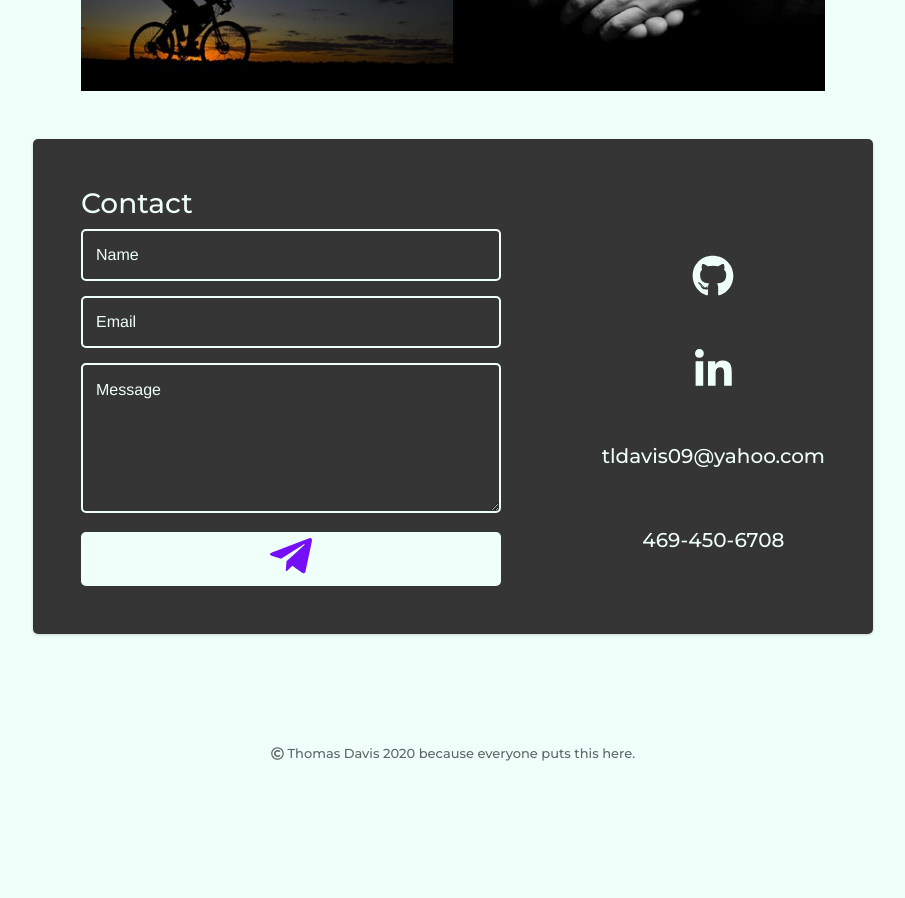
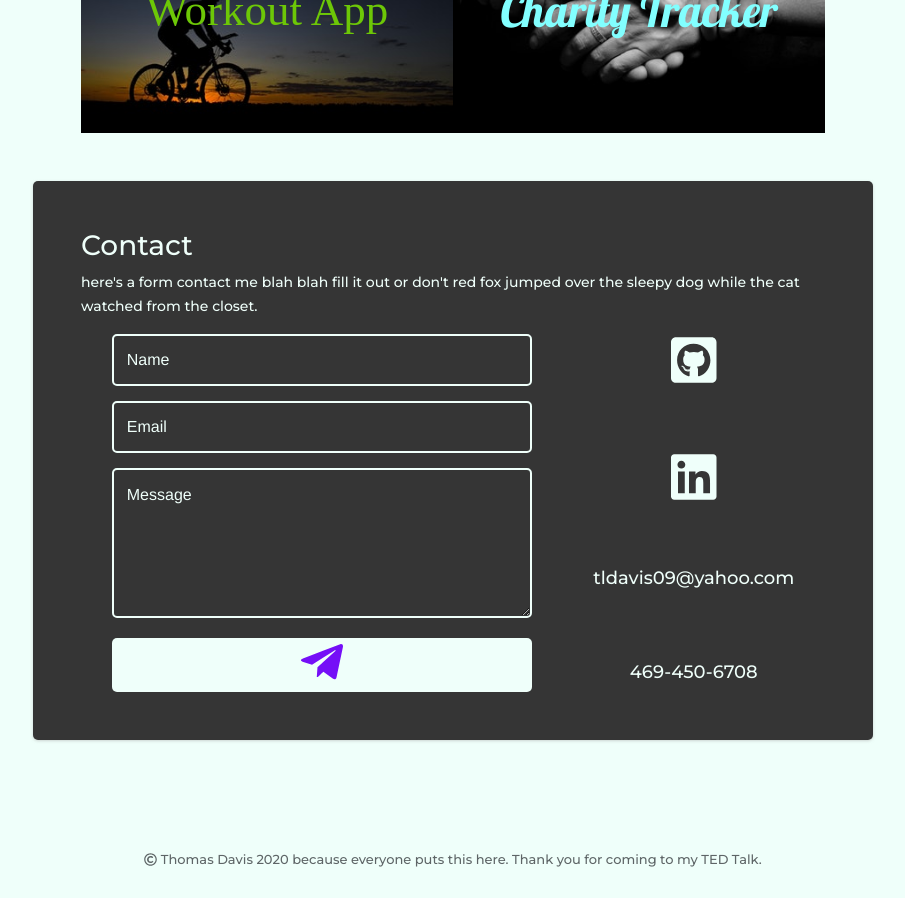
Before and after one commit to tldav/portfolio, a React (Create React App) app: page / in a window 1280 px wide. Shown: the part 1560-2458 px from the top of the page, without its empty margins (187-1092 px from the left). Before the commit the page ends 2353 px from the top, so only its background shows below. Built offline with nearby package versions, Linux system fonts and the light colour scheme; a web font is replaced by a local one.

Commit message:
cleaned up the App.css file by separating into other stylesheets. Made some changes to the contact form but still need to decide on medium and small screen size formatting.

```diff
--- a/package.json
+++ b/package.json
@@ -15,6 +15,7 @@
 		"react-animated-burgers": "^1.2.8",
 		"react-dom": "^16.13.1",
 		"react-focus-lock": "^2.4.1",
+		"react-router-dom": "^5.2.0",
 		"react-scripts": "3.4.1",
 		"styled-components": "^5.1.1"
 	},
--- a/src/components/Contact.jsx
+++ b/src/components/Contact.jsx
@@ -5,8 +5,14 @@ import {
 	faGithub,
 	faLinkedin,
 	faLinkedinIn,
-	faGit
+	faGithubSquare
 } from "@fortawesome/free-brands-svg-icons";
+import {
+	faSquare,
+	faCircle,
+	faChevronDown
+} from "@fortawesome/free-solid-svg-icons";
+import "../stylesheets/Contact.css";
 
 const Contact = () => {
 	const [status, setStatus] = useState("");
@@ -31,6 +37,11 @@ const Contact = () => {
 	return (
 		<div className="stage dark" id="contact">
 			<h1>Contact </h1>
+			<p>
+				here's a form contact me blah blah fill it out or don't red fox
+				jumped over the sleepy dog while the cat watched from the
+				closet.{" "}
+			</p>
 			<div className="contact-flex-container">
 				<form
 					className="contact-form"
@@ -38,6 +49,7 @@ const Contact = () => {
 					action="https://formspree.io/xleppyja"
 					method="POST"
 				>
+					{/* <p>here's a form contact me blah</p> */}
 					{/* <label htmlFor="name">Name</label> */}
 					<input
 						className="input-style"
@@ -84,17 +96,45 @@ const Contact = () => {
 						<p className="error">Email is required.</p>
 					)}
 				</form>
+
 				<div className="contact-info-flex-container">
+					{/* <p>Or find me around</p> */}
+					{/* <FontAwesomeIcon
+						className="contact-icons absol purple layer-2 square"
+						icon={faSquare}
+					/> */}
 					<FontAwesomeIcon
-						className="contact-icons"
-						icon={faGithub}
+						className="contact-icons absol white layer-1 github"
+						icon={faGithubSquare}
+						onClick={() =>
+							window.open(
+								"https://www.github.com/tldav",
+								"_blank"
+							)
+						}
 					/>
 					<FontAwesomeIcon
 						className="contact-icons"
-						icon={faLinkedinIn}
+						icon={faLinkedin}
+						onClick={() =>
+							window.open(
+								"https://www.linkedin.com/in/tldav/",
+								"_blank"
+							)
+						}
 					/>
-					<h5>tldavis09@yahoo.com</h5>
-					<h5>469-450-6708</h5>
+					{/* <a
+						href="https://www.linkedin.com/in/tldav/"
+						target="_blank"
+						rel="noopener noreferrer"
+					>
+						<FontAwesomeIcon
+							className="contact-icons"
+							icon={faLinkedin}
+						/>
+					</a> */}
+					<h6>tldavis09@yahoo.com</h6>
+					<h6>469-450-6708</h6>
 				</div>
 			</div>
 		</div>
--- a/src/components/Footer.jsx
+++ b/src/components/Footer.jsx
@@ -6,7 +6,7 @@ const Footer = () => {
 	return (
 		<div className="footer stage">
 			<FontAwesomeIcon icon={faCopyright} /> Thomas Davis 2020 because
-			everyone puts this here.
+			everyone puts this here. Thank you for coming to my TED Talk.
 		</div>
 	);
 };
--- a/src/components/SmallNav.jsx
+++ b/src/components/SmallNav.jsx
@@ -1,5 +1,4 @@
 import React, { useState, useRef } from "react";
-import Hamburger from "./Hamburger";
 import Burger from "./Burger";
 import FocusLock from "react-focus-lock";
 import Menu from "./Menu";
--- a/src/components/Temp.jsx
+++ b/src/components/Temp.jsx
@@ -3,6 +3,7 @@ import React from "react";
 const Temp = () => {
 	return (
 		<div className="stage" id="temp">
+			<h1>About</h1>
 			<p>
 				Lorem, ipsum dolor sit amet consectetur adipisicing elit. Optio
 				repellat accusamus dignissimos assumenda possimus dolorum ad
--- a/src/components/Tools.jsx
+++ b/src/components/Tools.jsx
@@ -6,6 +6,7 @@ import {
 	faJs,
 	faNodeJs
 } from "@fortawesome/free-brands-svg-icons";
+import "../stylesheets/Tools.css";
 
 const Tools = ({ element }) => {
 	const [isDestkop, setDesktop] = useState(window.innerWidth > 360);
--- a/src/stylesheets/App.css
+++ b/src/stylesheets/App.css
@@ -17,6 +17,8 @@ body {
 p {
 	line-height: 1.71429;
 	font-size: 14px;
+	color: black;
+	color: rgb(53, 53, 53);
 }
 h1 {
 	font-size: 28px;
@@ -64,15 +66,6 @@ html {
 	padding: 48px;
 }
 
-#temp {
-	/* background-color: #e3f2ff; */
-	/* background-color: rgb(53, 53, 53);
-	color: white; */
-	/* background-color: #ecebf3; */
-}
-.intro {
-	/* background-color: #ECEBF3; */
-}
 .intro h1 {
 	display: inline;
 }
@@ -82,6 +75,10 @@ html {
 	color: #effffa;
 	border-radius: 5px;
 	box-shadow: rgba(172, 172, 172, 0.5) 0px 1px 3px 0px;
+}
+
+.dark p {
+	color: #effffa;
 }
 
 /* NAVIGATION */
@@ -108,17 +105,6 @@ html {
 		transform: translateY(0rem);
 	}
 }
-
-/* .hamburger {
-	background-color: #effffa;
-	z-index: 100;
-	border: none;
-}
-
-.hamburger button:focus {
-	box-shadow: inset 0 0 0 black, 0 0 3px 1px #750ff7;
-	box-shadow: #750ff7 0px 1px 3px 0px;
-} */
 
 /* Negative 170 will be used if i decide to use the left navbar instead of the right.  */
 .side-nav {
@@ -147,7 +133,13 @@ html {
 }
 .nav-style a:hover {
 	color: black;
+	color: rgb(53, 53, 53);
 }
+
+.pap {
+	color: rgb(53, 53, 53);
+}
+
 .nav-style a:hover ~ .pap {
 	color: #750ff7;
 }
@@ -171,145 +163,6 @@ html {
 .small-nav button {
 	z-index: 100;
 	margin: 5px;
-}
-
-/* TOOLS SECTION  */
-.tools-p {
-	font-size: 16px;
-	text-align: center;
-}
-.tools-list {
-	display: flex;
-	justify-content: space-around;
-	flex-flow: row wrap;
-}
-
-@media (max-width: 480px) {
-	.tools-list {
-		justify-content: space-between;
-	}
-}
-.react-icon {
-	color: #4bd8eb;
-}
-.js-icon {
-	color: #f7e030;
-}
-.git-icon {
-	color: #de4c36;
-}
-.node-icon {
-	color: #8cc84b;
-}
-.tools-icons {
-	display: flex;
-	justify-content: space-around;
-	flex-flow: row wrap;
-	font-size: 84px;
-	margin-top: 30px;
-}
-@media (max-width: 478px) {
-	.tools-icons {
-		justify-content: space-between;
-		font-size: 70px;
-	}
-}
-@media (max-width: 347px) {
-	.tools-icons {
-		font-size: 60px;
-	}
-}
-/* CONTACT SECTION */
-#contact {
-}
-
-.contact-flex-container {
-	display: flex;
-	justify-content: space-between;
-	flex-flow: row wrap;
-}
-.contact-form {
-	max-width: 420px;
-}
-
-.input-style {
-	color: #effffa;
-	font-family: Helvetica, Arial, sans-serif;
-	font-weight: 500;
-	font-size: 16px;
-	border-radius: 5px;
-	line-height: 22px;
-	background-color: transparent;
-	border: 2px solid #effffa;
-	transition: all 0.3s;
-	padding: 13px;
-	margin-bottom: 15px;
-	width: 100%;
-	box-sizing: border-box;
-	outline: 0;
-}
-
-.input-style:focus {
-	border: 2px solid #750ff7;
-}
-
-.contact-form textarea {
-	height: 150px;
-	line-height: 150%;
-	resize: vertical;
-}
-
-.input-style::placeholder {
-	color: #effffa;
-	opacity: 1;
-}
-
-.send-button {
-	font-family: "Montserrat", Arial, Helvetica, sans-serif;
-	width: 100%;
-	border-radius: 5px;
-	border: 0;
-	background-color: #effffa;
-	color: #750ff7;
-	font-size: 24px;
-	transition: all 0.3s;
-	margin-top: -4px;
-	font-weight: 700;
-}
-.send-button:hover {
-	background-color: #750ff7;
-	color: #effffa;
-}
-
-.success {
-	color: rgb(50, 218, 50);
-	font-size: 18px;
-	font-weight: bolder;
-	text-align: center;
-}
-.error {
-	font-weight: bolder;
-	color: rgb(255, 0, 0);
-	font-size: 18px;
-	text-align: center;
-}
-
-.contact-info-flex-container {
-	display: flex;
-	text-align: center;
-	justify-content: space-around;
-	flex-flow: column wrap;
-}
-
-.contact-icons {
-	font-size: 42px;
-	transition: all 0.2s ease-in-out;
-	margin: 0 auto;
-	color: #effffa;
-}
-
-.contact-icons:hover {
-	transform: scale(1.25);
 }
 
 /* FOOTER SECTION  */
@@ -356,3 +209,5 @@ html {
 		display: none;
 	}
 }
+
+/* 687px is break point for the contact section */
--- /dev/null
+++ b/src/stylesheets/Contact.css
@@ -0,0 +1,197 @@
+/* CONTACT SECTION */
+
+.contact-flex-container {
+	display: flex;
+	justify-content: space-around;
+	flex-flow: row wrap;
+}
+.contact-form {
+	max-width: 420px;
+}
+
+.input-style {
+	color: #effffa;
+	font-family: Helvetica, Arial, sans-serif;
+	font-weight: 500;
+	font-size: 16px;
+	border-radius: 5px;
+	line-height: 22px;
+	background-color: transparent;
+	border: 2px solid #effffa;
+	transition: all 0.3s;
+	padding: 13px;
+	margin-bottom: 15px;
+	width: 100%;
+	box-sizing: border-box;
+	outline: 0;
+}
+
+.input-style:focus {
+	border: 2px solid #750ff7;
+}
+
+.contact-form textarea {
+	height: 150px;
+	line-height: 150%;
+	resize: vertical;
+}
+
+.input-style::placeholder {
+	color: #effffa;
+	opacity: 1;
+}
+
+.send-button {
+	font-family: "Montserrat", Arial, Helvetica, sans-serif;
+	width: 100%;
+	border-radius: 5px;
+	border: 0;
+	background-color: #effffa;
+	color: #750ff7;
+	font-size: 24px;
+	transition: all 0.3s;
+	margin-top: -4px;
+	font-weight: 700;
+}
+.send-button:hover {
+	background-color: #750ff7;
+	color: #effffa;
+}
+
+.success {
+	color: rgb(50, 218, 50);
+	font-size: 18px;
+	font-weight: bolder;
+	text-align: center;
+}
+.error {
+	font-weight: bolder;
+	color: rgb(255, 0, 0);
+	font-size: 18px;
+	text-align: center;
+}
+
+.contact-info-flex-container {
+	display: flex;
+	text-align: center;
+	justify-content: space-between;
+	flex-flow: column wrap;
+}
+
+.contact-icons {
+	font-size: 52px;
+	transition: all 0.2s ease-in-out;
+	margin: 0 auto;
+	color: #effffa;
+	cursor: pointer;
+}
+
+.contact-icons:hover {
+	transform: scale(1.25);
+	/* color: purple; */
+}
+
+.contact-info-flex-container h6 {
+	font-size: 18px;
+}
+
+@media (max-width: 430px) {
+	.contact-icons {
+		font-size: 38px;
+	}
+
+	.send-button {
+		font-size: 20px;
+	}
+}
+
+@media (max-width: 687px) {
+	.contact-flex-container {
+		flex-flow: column-reverse wrap;
+	}
+	.contact-form {
+		margin: auto;
+	}
+	.contact-info-flex-container {
+		flex-flow: row wrap;
+		/* text-align: left; */
+		justify-content: space-between;
+		padding: 40px 0;
+		align-items: center;
+	}
+	.contact-icons {
+		/* margin: 0 auto; */
+		/* padding: 20px; */
+	}
+
+	.contact-info-flex-container h6 {
+		margin: 0 auto;
+		/* padding-top: 20px; */
+	}
+}
+
+/* next breakpoint? 467 is when the row first wraps  ----- 525 is next breakpoint? i think  */
+
+@media (max-width: 705px) and (min-width: 688px) {
+	.contact-flex-container {
+		justify-content: space-between;
+	}
+}
+
+.square {
+	/* margin-left: -20%; */
+	color: rgb(53, 53, 53);
+	/* z-index: -1; */
+}
+
+.square:hover {
+	color: #750ff7;
+	margin-left: -20%;
+}
+
+.github {
+	/* margin-left: -20%; */
+	/* color: rgb(53, 53, 53); */
+	/* z-index: 200; */
+}
+
+/* .da-grid {
+	display: grid;
+}
+
+.layer-1,
+.layer-2 {
+	grid-column: 1;
+	grid-column: 1;
+} */
+
+/* .rela {
+	position: relative;
+}
+
+.absol {
+	position: absolute;
+}
+
+.purple {
+	color: #750ff7;
+	color: black;
+	transition: all 0.2s ease-in-out;
+}
+
+.white {
+	color: #effffa;
+	transition: all 0.2s ease-in-out;
+	z-index: 1;
+}
+
+.purple:hover {
+	color: #effffa;
+	color: #750ff7;
+}
+
+.white:hover {
+	color: #750ff7;
+	z-index: 100;
+	z-index: 1;
+} */
--- a/src/stylesheets/Projects.css
+++ b/src/stylesheets/Projects.css
@@ -1,10 +1,3 @@
-#projects {
-	/* background-color: rgb(134, 70, 70);
-    background-color: #fff; */
-	/* background-color: #7072183f; */
-	/* background-color: #ecebf3; */
-}
-
 .proj-container {
 	display: flex;
 	flex-flow: row wrap;
--- /dev/null
+++ b/src/stylesheets/Tools.css
@@ -0,0 +1,46 @@
+/* TOOLS SECTION  */
+.tools-p {
+	font-size: 16px;
+	text-align: center;
+}
+.tools-list {
+	display: flex;
+	justify-content: space-around;
+	flex-flow: row wrap;
+}
+
+@media (max-width: 480px) {
+	.tools-list {
+		justify-content: space-between;
+	}
+}
+.react-icon {
+	color: #4bd8eb;
+}
+.js-icon {
+	color: #f7e030;
+}
+.git-icon {
+	color: #de4c36;
+}
+.node-icon {
+	color: #8cc84b;
+}
+.tools-icons {
+	display: flex;
+	justify-content: space-around;
+	flex-flow: row wrap;
+	font-size: 84px;
+	margin-top: 30px;
+}
+@media (max-width: 478px) {
+	.tools-icons {
+		justify-content: space-between;
+		font-size: 70px;
+	}
+}
+@media (max-width: 347px) {
+	.tools-icons {
+		font-size: 60px;
+	}
+}
--- a/src/theme.js
+++ b/src/theme.js
@@ -1,5 +1,5 @@
 export const theme = {
-	primaryDark: "#0D0C1D",
+	primaryDark: "#353535",
 	primaryLight: "#EFFFFA",
 	primaryHover: "#343078",
 	mobile: "768px",
```
Also changed, not shown: 1 other file (tests, documents, lock files or other folders).
